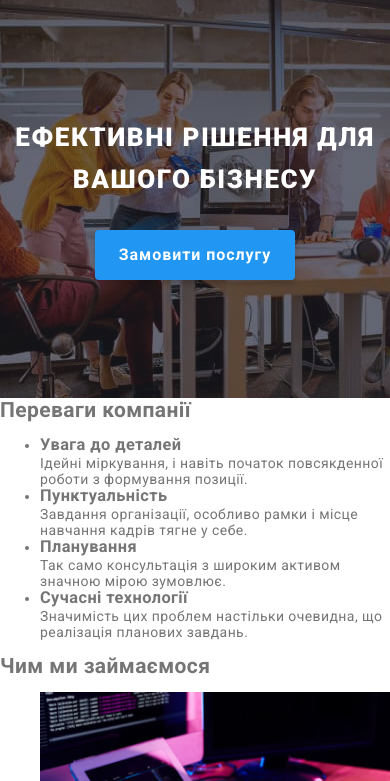
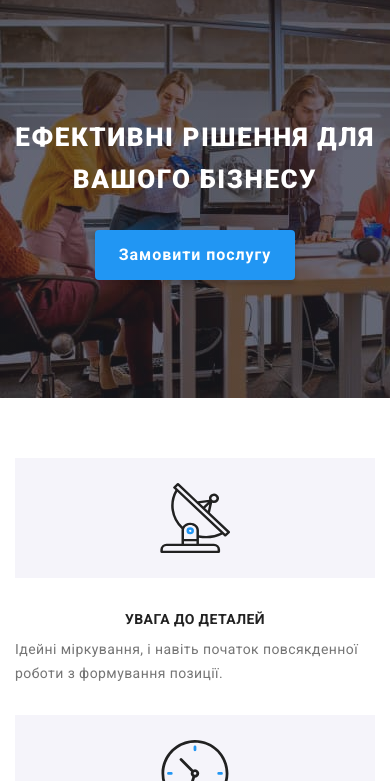
Before and after one commit to Milosska/goit-markup-hw-08, a plain HTML site: page index.html in a window 390 px wide. Shown: the part 63-844 px from the top of the page. Drawn offline with nearby package versions, Linux system fonts and the light colour scheme.

Commit message:
benefits apdated

```diff
--- a/sass/layout/_benefits.scss
+++ b/sass/layout/_benefits.scss
@@ -6,33 +6,46 @@
 .benefits__container {
   @extend %container;
 }
+
 .benefits__header {
   @extend %visually-hidden;
 }
+
 .benefits__list {
   @extend %list;
-  @include flex-m(space-between, flex-start);
-}
-.benefits__item {
-  width: calc(100% - 90px / 4);
 
-  &:not(:last-child) {
-    margin-right: 30px;
+  @include media(min, tablet) {
+    @include flex-l(30px);
+    flex-wrap: wrap;
   }
 
+  @include media(min, desktop) {
+    @include flex-m(space-between, flex-start);
+    flex-wrap: nowrap;
+  }
+}
+
+.benefits__item {
+  margin-bottom: 30px;
+
   &::before {
-    @include pseudo(270px, 120px);
+    @include pseudo(100%, 120px);
     display: inline-block;
     margin-bottom: 30px;
 
     background-color: map-get($bgcolor, 'accent');
+    background-size: 70px 70px;
     background-repeat: no-repeat;
     background-position: 50% 50%;
-    background-size: 70px 70px;
+  }
+
+  @media screen and (min-width: map-get($breakpoints, 'tablet')) and (max-width: (map-get($breakpoints, 'desktop')) - 0.5px) {
+    flex-basis: calc(100% / 2 - 30px);
   }
 }
 
 $pictureList: 'antenna', 'clock', 'diagram', 'astronaut';
+
 @each $picture in $pictureList {
   .benefits__#{$picture}::before {
     background-image: url('../../images/audvantages/#{$picture}.svg');
@@ -42,11 +55,15 @@ $pictureList: 'antenna', 'clock', 'diagram', 'astronaut';
 .benefits__headline {
   margin-bottom: 10px;
 
-  font-size: 14px;
-  text-transform: uppercase;
   font-weight: 700;
   @include font-size();
+  text-transform: uppercase;
+  text-align: center;
   color: map-get($txtcolor, 'header');
+
+  @include media(min, tablet) {
+    text-align: start;
+  }
 }
 
 .benefits__text {
--- a/sass/layout/_hero.scss
+++ b/sass/layout/_hero.scss
@@ -6,7 +6,7 @@
 
   background-color: map-get($bgcolor, 'footer');
   background-image: linear-gradient(to right, rgba(47, 48, 58, 0.4), rgba(47, 48, 58, 0.4)),
-    url('../images/hero/hero-mobile.jpg');
+    url('../../images/hero/hero-mobile.jpg');
   background-size: cover;
   background-repeat: no-repeat;
 
--- a/sass/main.scss
+++ b/sass/main.scss
@@ -6,7 +6,7 @@
 // @import './components/footer';
 // @import './components/modal';
 @import './layout/hero';
-// @import './layout/benefits';
+@import './layout/benefits';
 // @import './layout/activities';
 // @import './layout/team';
 // @import './layout/partners';
--- a/sass/utils/_placeholders.scss
+++ b/sass/utils/_placeholders.scss
@@ -21,8 +21,11 @@
 }
 
 %section {
-  padding-top: 94px;
-  padding-bottom: 94px;
+  padding: 60px 0;
+
+  @media screen and (min-width: map-get($breakpoints, 'desktop')) {
+    padding: 94px 0;
+  }
 }
 
 %list {
```
Also changed, not shown: css/main.css, css/main.min.css, 2 other files.
